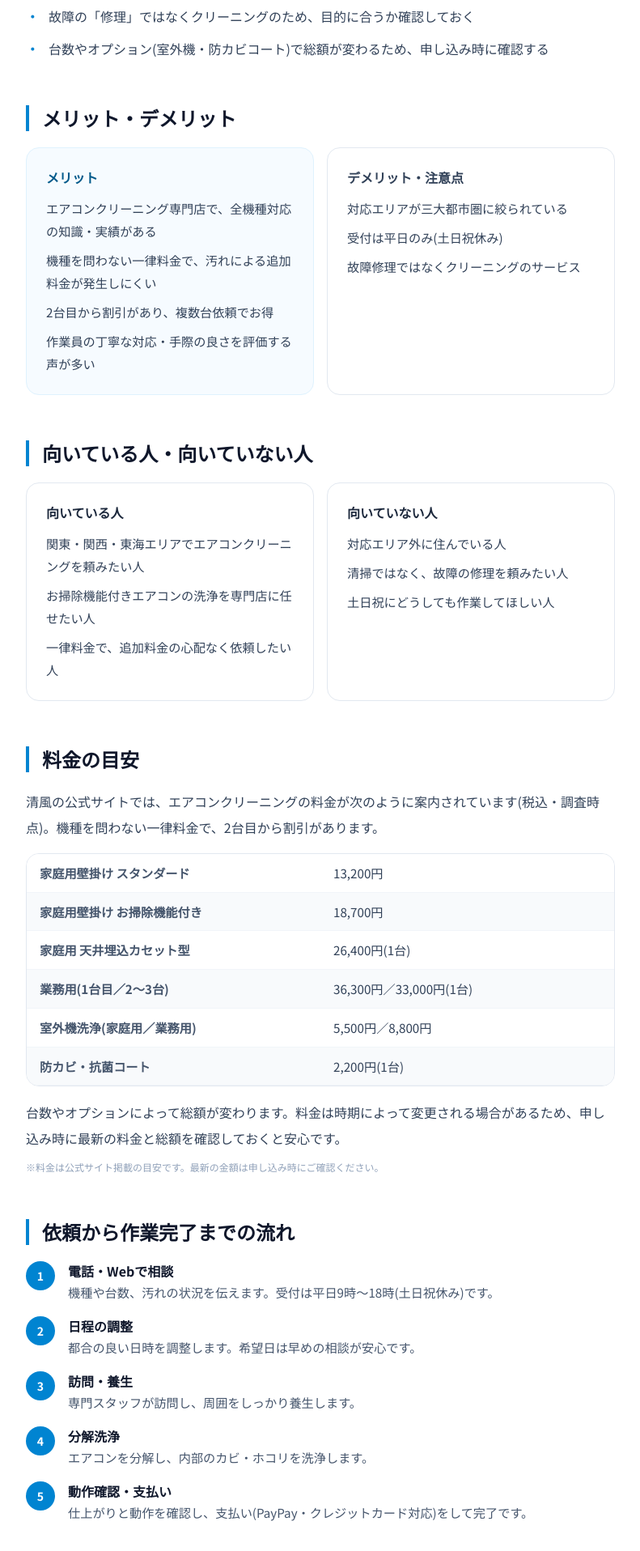
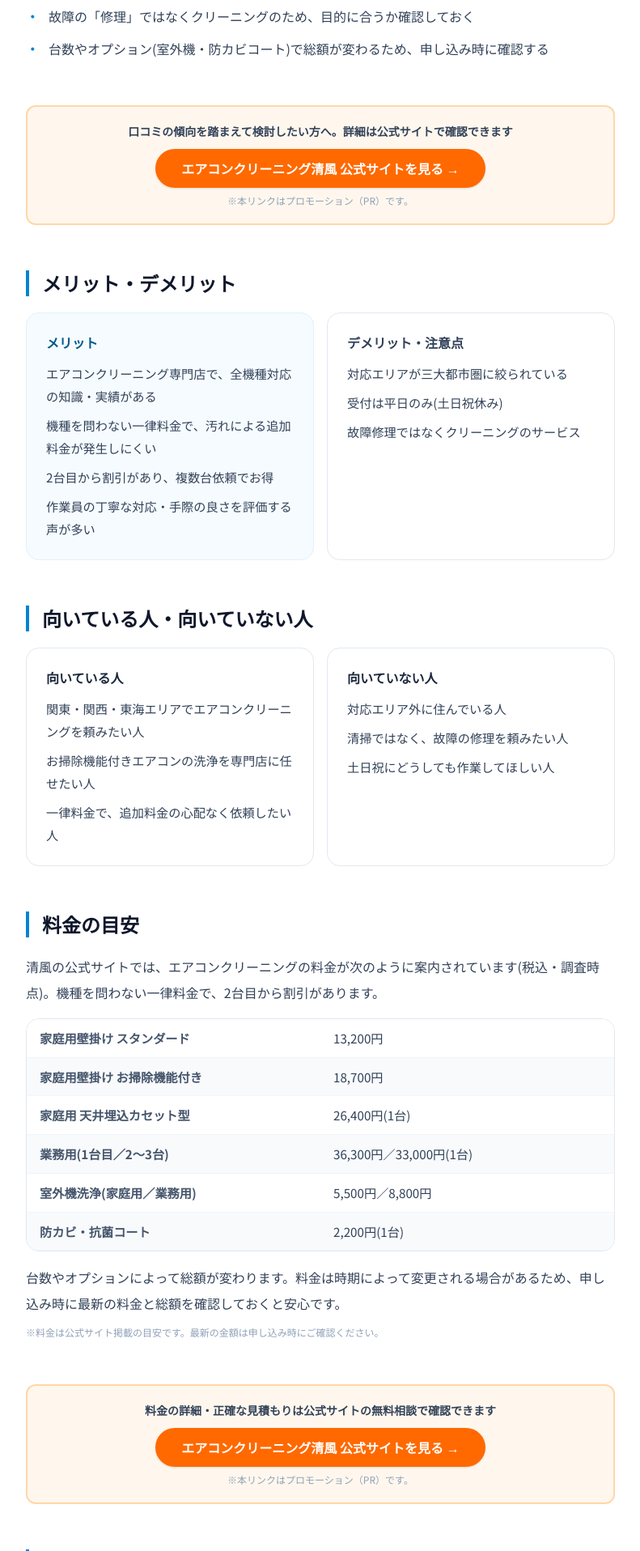
Before and after one commit to webmaster0818/aircon-repair-navi, a Next.js app: page /company/seifu-ac in a window 1280 px wide. Shown: the part 4500-6416 px from the top of the page at 81% size, without its empty margins (244-1035 px from the left). Built offline with nearby package versions, Linux system fonts and the light colour scheme.

Commit message:
feat: F/G実装 — モバイル追従CTAバー+口コミ直後/料金直下ミニCTA(アフィリ7ページ・URL不変)

```diff
--- a/app/company/aircon-trouble-center/page.tsx
+++ b/app/company/aircon-trouble-center/page.tsx
@@ -2,6 +2,7 @@
 import Image from "next/image";
 import Link from "next/link";
 import Breadcrumb from "@/app/components/Breadcrumb";
+import { StickyCta, MiniCta } from "@/app/components/AffCta";
 import FelmatBanner from "@/app/components/FelmatBanner";
 
 export const metadata: Metadata = {
@@ -261,6 +262,8 @@
             </ul>
           </section>
 
+          <MiniCta href="https://t.felmat.net/fmcl?ak=N119806.1.G1645575.X138222G" label="エアコントラブルセンター公式サイトを見る" lead="口コミの傾向を踏まえて検討したい方へ。詳細は公式サイトで確認できます" />
+
           <section id="merit" className="scroll-mt-24">
             <h2 className="text-2xl font-bold text-slate-900 border-l-4 border-sky-600 pl-4 mb-5">メリット・デメリット</h2>
             <div className="grid md:grid-cols-2 gap-4">
@@ -333,6 +336,8 @@
             </p>
             <p className="mt-3 text-xs text-slate-400">出典：公式サイト（aircon-troubleone.com・基本料金8,800円〜）、EPARKくらしのレスキュー掲載情報（症状別参考額）。いずれも2026年7月11日確認。</p>
           </section>
+
+          <MiniCta href="https://t.felmat.net/fmcl?ak=N119806.1.G1645575.X138222G" label="エアコントラブルセンター公式サイトを見る" lead="料金の詳細・正確な見積もりは公式サイトの無料相談で確認できます" />
 
           <FelmatBanner
             slug="aircon-trouble-center"
@@ -411,7 +416,8 @@
             </div>
           </section>
         </div>
-      </article>
+      <StickyCta href="https://t.felmat.net/fmcl?ak=N119806.1.G1645575.X138222G" label="エアコントラブルセンター公式サイトを見る" />
+</article>
     </>
   );
 }
--- a/app/company/airhome-support/page.tsx
+++ b/app/company/airhome-support/page.tsx
@@ -2,6 +2,7 @@
 import Image from "next/image";
 import Link from "next/link";
 import Breadcrumb from "@/app/components/Breadcrumb";
+import { StickyCta, MiniCta } from "@/app/components/AffCta";
 import FelmatBanner from "@/app/components/FelmatBanner";
 
 export const metadata: Metadata = {
@@ -237,6 +238,8 @@
             </ul>
           </section>
 
+          <MiniCta href="https://t.felmat.net/fmcl?ak=M11945U.1.3164608W.X138222G" label="エアホーム公式サイトを見る" lead="口コミの傾向を踏まえて検討したい方へ。詳細は公式サイトで確認できます" />
+
           <section id="merit" className="scroll-mt-24">
             <h2 className="text-2xl font-bold text-slate-900 border-l-4 border-sky-600 pl-4 mb-5">メリット・デメリット</h2>
             <div className="grid md:grid-cols-2 gap-4">
@@ -311,6 +314,8 @@
             </p>
             <p className="mt-3 text-xs text-slate-400">※料金は公式サイトに明記がありません。正確な金額は現地の見積もりでご確認ください(2026年7月12日確認)。</p>
           </section>
+
+          <MiniCta href="https://t.felmat.net/fmcl?ak=M11945U.1.3164608W.X138222G" label="エアホーム公式サイトを見る" lead="料金の詳細・正確な見積もりは公式サイトの無料相談で確認できます" />
 
           <FelmatBanner
             slug="airhome-support"
@@ -389,7 +394,8 @@
             </div>
           </section>
         </div>
-      </article>
+      <StickyCta href="https://t.felmat.net/fmcl?ak=M11945U.1.3164608W.X138222G" label="エアホーム公式サイトを見る" />
+</article>
     </>
   );
 }
--- a/app/company/duskin-servicemaster/page.tsx
+++ b/app/company/duskin-servicemaster/page.tsx
@@ -1,4 +1,5 @@
 import type { Metadata } from "next";
+import { StickyCta, MiniCta } from "@/app/components/AffCta";
 import Image from "next/image";
 import Link from "next/link";
 import Breadcrumb from "@/app/components/Breadcrumb";
@@ -226,6 +227,8 @@
             </ul>
           </section>
 
+          <MiniCta href="https://px.a8.net/svt/ejp?a8mat=4B66KG+91ODXU+503W+63WO2" label="ダスキン サービスマスター公式サイトを見る" lead="口コミの傾向を踏まえて検討したい方へ。詳細は公式サイトで確認できます" />
+
           <section id="merit" className="scroll-mt-24">
             <h2 className="text-2xl font-bold text-slate-900 border-l-4 border-sky-600 pl-4 mb-5">メリット・デメリット</h2>
             <div className="grid md:grid-cols-2 gap-4">
@@ -300,6 +303,8 @@
             <p className="mt-3 text-xs text-slate-400">※料金は公式サイト掲載の目安です。店舗・時期により異なる場合があります。最新の金額は申し込み時にご確認ください。</p>
           </section>
 
+          <MiniCta href="https://px.a8.net/svt/ejp?a8mat=4B66KG+91ODXU+503W+63WO2" label="ダスキン サービスマスター公式サイトを見る" lead="料金の詳細・正確な見積もりは公式サイトの無料相談で確認できます" />
+
           <section id="flow" className="scroll-mt-24">
             <h2 className="text-2xl font-bold text-slate-900 border-l-4 border-sky-600 pl-4 mb-5">依頼から作業完了までの流れ</h2>
             <ol className="space-y-4">
@@ -373,7 +378,8 @@
             </div>
           </section>
         </div>
-      </article>
+      <StickyCta href="https://px.a8.net/svt/ejp?a8mat=4B66KG+91ODXU+503W+63WO2" label="ダスキン サービスマスター公式サイトを見る" />
+</article>
     </>
   );
 }
--- a/app/company/osoji-labo/page.tsx
+++ b/app/company/osoji-labo/page.tsx
@@ -2,6 +2,7 @@
 import Image from "next/image";
 import Link from "next/link";
 import Breadcrumb from "@/app/components/Breadcrumb";
+import { StickyCta, MiniCta } from "@/app/components/AffCta";
 import FelmatBanner from "@/app/components/FelmatBanner";
 
 export const metadata: Metadata = {
@@ -226,6 +227,8 @@
             </ul>
           </section>
 
+          <MiniCta href="https://t.felmat.net/fmcl?ak=A11875S.1.V1646036.X138222G" label="おそうじLabo公式サイトを見る" lead="口コミの傾向を踏まえて検討したい方へ。詳細は公式サイトで確認できます" />
+
           <section id="merit" className="scroll-mt-24">
             <h2 className="text-2xl font-bold text-slate-900 border-l-4 border-sky-600 pl-4 mb-5">メリット・デメリット</h2>
             <div className="grid md:grid-cols-2 gap-4">
@@ -303,6 +306,8 @@
             />
           </section>
 
+          <MiniCta href="https://t.felmat.net/fmcl?ak=A11875S.1.V1646036.X138222G" label="おそうじLabo公式サイトを見る" lead="料金の詳細・正確な見積もりは公式サイトの無料相談で確認できます" />
+
           <section id="flow" className="scroll-mt-24">
             <h2 className="text-2xl font-bold text-slate-900 border-l-4 border-sky-600 pl-4 mb-5">依頼から作業完了までの流れ</h2>
             <ol className="space-y-4">
@@ -374,7 +379,8 @@
             </div>
           </section>
         </div>
-      </article>
+      <StickyCta href="https://t.felmat.net/fmcl?ak=A11875S.1.V1646036.X138222G" label="おそうじLabo公式サイトを見る" />
+</article>
     </>
   );
 }
--- a/app/company/r-cleaning/page.tsx
+++ b/app/company/r-cleaning/page.tsx
@@ -1,4 +1,5 @@
 import type { Metadata } from "next";
+import { StickyCta, MiniCta } from "@/app/components/AffCta";
 import Image from "next/image";
 import Link from "next/link";
 import Breadcrumb from "@/app/components/Breadcrumb";
@@ -226,6 +227,8 @@
             </ul>
           </section>
 
+          <MiniCta href="https://px.a8.net/svt/ejp?a8mat=4B66KG+8YP7WY+4X26+61C2Q" label="アールクリーニング公式サイトを見る" lead="口コミの傾向を踏まえて検討したい方へ。詳細は公式サイトで確認できます" />
+
           <section id="merit" className="scroll-mt-24">
             <h2 className="text-2xl font-bold text-slate-900 border-l-4 border-sky-600 pl-4 mb-5">メリット・デメリット</h2>
             <div className="grid md:grid-cols-2 gap-4">
@@ -297,6 +300,8 @@
             </p>
             <p className="mt-3 text-xs text-slate-400">※料金は公式サイト掲載の目安です。最新の金額は申し込み時にご確認ください。</p>
           </section>
+
+          <MiniCta href="https://px.a8.net/svt/ejp?a8mat=4B66KG+8YP7WY+4X26+61C2Q" label="アールクリーニング公式サイトを見る" lead="料金の詳細・正確な見積もりは公式サイトの無料相談で確認できます" />
 
           <section id="flow" className="scroll-mt-24">
             <h2 className="text-2xl font-bold text-slate-900 border-l-4 border-sky-600 pl-4 mb-5">依頼から作業完了までの流れ</h2>
@@ -371,7 +376,8 @@
             </div>
           </section>
         </div>
-      </article>
+      <StickyCta href="https://px.a8.net/svt/ejp?a8mat=4B66KG+8YP7WY+4X26+61C2Q" label="アールクリーニング公式サイトを見る" />
+</article>
     </>
   );
 }
--- a/app/company/seifu-ac/page.tsx
+++ b/app/company/seifu-ac/page.tsx
@@ -1,4 +1,5 @@
 import type { Metadata } from "next";
+import { StickyCta, MiniCta } from "@/app/components/AffCta";
 import Image from "next/image";
 import Link from "next/link";
 import Breadcrumb from "@/app/components/Breadcrumb";
@@ -228,6 +229,8 @@
             </ul>
           </section>
 
+          <MiniCta href="https://px.a8.net/svt/ejp?a8mat=4B66KG+8WWX3M+4F7Y+BX3J6" label="エアコンクリーニング清風 公式サイトを見る" lead="口コミの傾向を踏まえて検討したい方へ。詳細は公式サイトで確認できます" />
+
           <section id="merit" className="scroll-mt-24">
             <h2 className="text-2xl font-bold text-slate-900 border-l-4 border-sky-600 pl-4 mb-5">メリット・デメリット</h2>
             <div className="grid md:grid-cols-2 gap-4">
@@ -303,6 +306,8 @@
             <p className="mt-3 text-xs text-slate-400">※料金は公式サイト掲載の目安です。最新の金額は申し込み時にご確認ください。</p>
           </section>
 
+          <MiniCta href="https://px.a8.net/svt/ejp?a8mat=4B66KG+8WWX3M+4F7Y+BX3J6" label="エアコンクリーニング清風 公式サイトを見る" lead="料金の詳細・正確な見積もりは公式サイトの無料相談で確認できます" />
+
           <section id="flow" className="scroll-mt-24">
             <h2 className="text-2xl font-bold text-slate-900 border-l-4 border-sky-600 pl-4 mb-5">依頼から作業完了までの流れ</h2>
             <ol className="space-y-4">
@@ -376,7 +381,8 @@
             </div>
           </section>
         </div>
-      </article>
+      <StickyCta href="https://px.a8.net/svt/ejp?a8mat=4B66KG+8WWX3M+4F7Y+BX3J6" label="エアコンクリーニング清風 公式サイトを見る" />
+</article>
     </>
   );
 }
--- a/app/company/take-service/page.tsx
+++ b/app/company/take-service/page.tsx
@@ -1,4 +1,5 @@
 import type { Metadata } from "next";
+import { StickyCta, MiniCta } from "@/app/components/AffCta";
 import Image from "next/image";
 import Link from "next/link";
 import Breadcrumb from "@/app/components/Breadcrumb";
@@ -246,6 +247,8 @@
             </ul>
           </section>
 
+          <MiniCta href="https://px.a8.net/svt/ejp?a8mat=4B66KG+8TXR2Q+36X8+1NJK7M" label="テイクサービス公式サイトを見る" lead="口コミの傾向を踏まえて検討したい方へ。詳細は公式サイトで確認できます" />
+
           <section id="merit" className="scroll-mt-24">
             <h2 className="text-2xl font-bold text-slate-900 border-l-4 border-sky-600 pl-4 mb-5">メリット・デメリット</h2>
             <div className="grid md:grid-cols-2 gap-4">
@@ -315,6 +318,8 @@
               症状別の実額を公開している業者（例: 修理3,300円〜等）と違い、テイクサービスは<strong className="font-semibold">現地見積もりで金額が決まる方式</strong>です。「見積金額の範囲内での作業」を公式に約束しているため、<strong className="font-semibold">提示された見積もりを書面で残す</strong>ことが自衛の要点になります。相場感は当サイトの<Link href="/cost/price-index/" className="text-sky-700 underline">27社料金実査インデックス</Link>と<Link href="/cost/repair-price/" className="text-sky-700 underline">症状別の修理相場</Link>で確認できます。
             </p>
           </section>
+
+          <MiniCta href="https://px.a8.net/svt/ejp?a8mat=4B66KG+8TXR2Q+36X8+1NJK7M" label="テイクサービス公式サイトを見る" lead="料金の詳細・正確な見積もりは公式サイトの無料相談で確認できます" />
 
           <AffiliateBanner
             slug="take-service"
@@ -395,7 +400,8 @@
             </div>
           </section>
         </div>
-      </article>
+      <StickyCta href="https://px.a8.net/svt/ejp?a8mat=4B66KG+8TXR2Q+36X8+1NJK7M" label="テイクサービス公式サイトを見る" />
+</article>
     </>
   );
 }
--- /dev/null
+++ b/app/components/AffCta.tsx
@@ -0,0 +1,37 @@
+// アフィリ設置ページ用のCTA部品(2026-08-01・施主承認の推し強化第1弾)
+// href は felmat/A8 の支給クリックURLをバイト厳密一致でそのまま渡すこと(改変禁止)。
+
+/** モバイル追従の画面下部CTAバー(md未満のみ表示) */
+export function StickyCta({ href, label }: { href: string; label: string }) {
+  return (
+    <div className="fixed bottom-0 inset-x-0 z-50 md:hidden border-t border-orange-300 bg-white/95 backdrop-blur px-4 py-3 shadow-[0_-4px_12px_rgba(0,0,0,0.08)]">
+      <a
+        href={href}
+        target="_blank"
+        rel="sponsored nofollow noopener"
+        className="block w-full rounded-full bg-orange-500 py-3 text-center text-base font-bold text-white shadow hover:bg-orange-600 transition-colors"
+      >
+        {label} →
+      </a>
+      <p className="mt-1 text-center text-[10px] text-slate-400">※PR・公式サイトに移動します</p>
+    </div>
+  );
+}
+
+/** セクション直後に差し込むミニCTA(口コミ直後・料金表直下用) */
+export function MiniCta({ href, label, lead }: { href: string; label: string; lead: string }) {
+  return (
+    <div className="mt-8 rounded-xl border-2 border-orange-200 bg-orange-50 p-5 text-center">
+      <p className="text-sm font-bold text-slate-700 mb-3">{lead}</p>
+      <a
+        href={href}
+        target="_blank"
+        rel="sponsored nofollow noopener"
+        className="inline-block rounded-full bg-orange-500 px-8 py-3 font-bold text-white shadow hover:bg-orange-600 transition-colors"
+      >
+        {label} →
+      </a>
+      <p className="mt-2 text-xs text-slate-400">※本リンクはプロモーション（PR）です。</p>
+    </div>
+  );
+}
```
